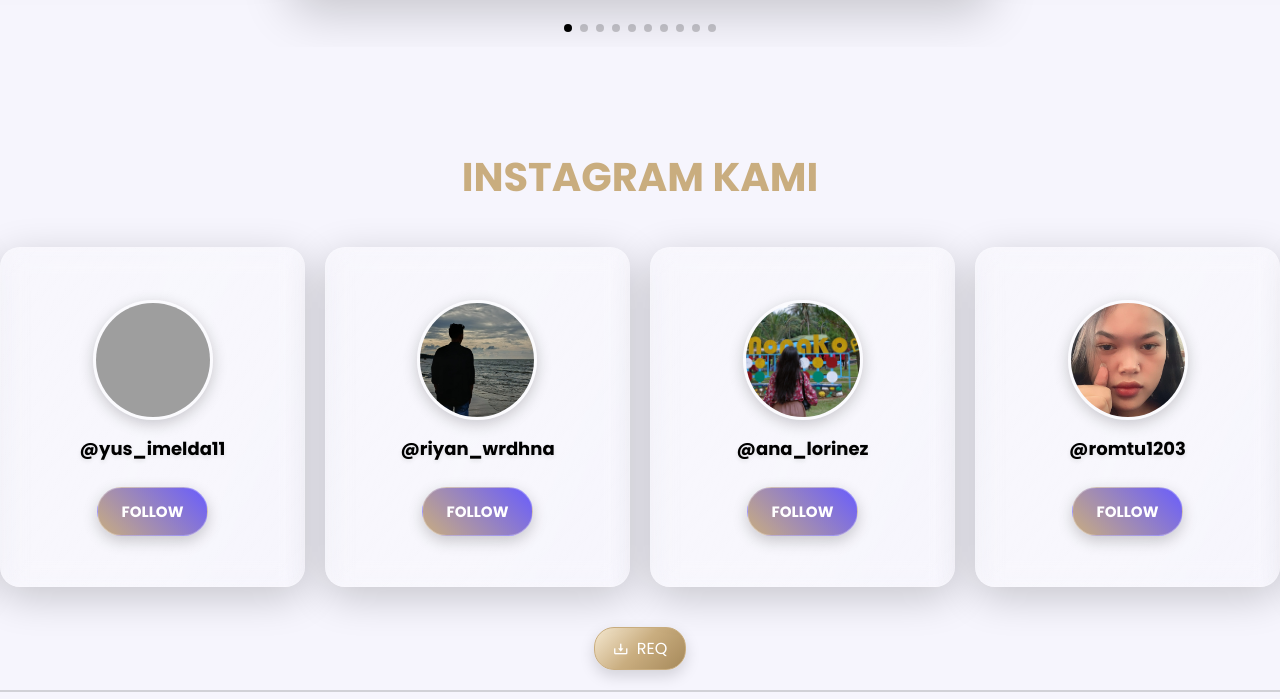
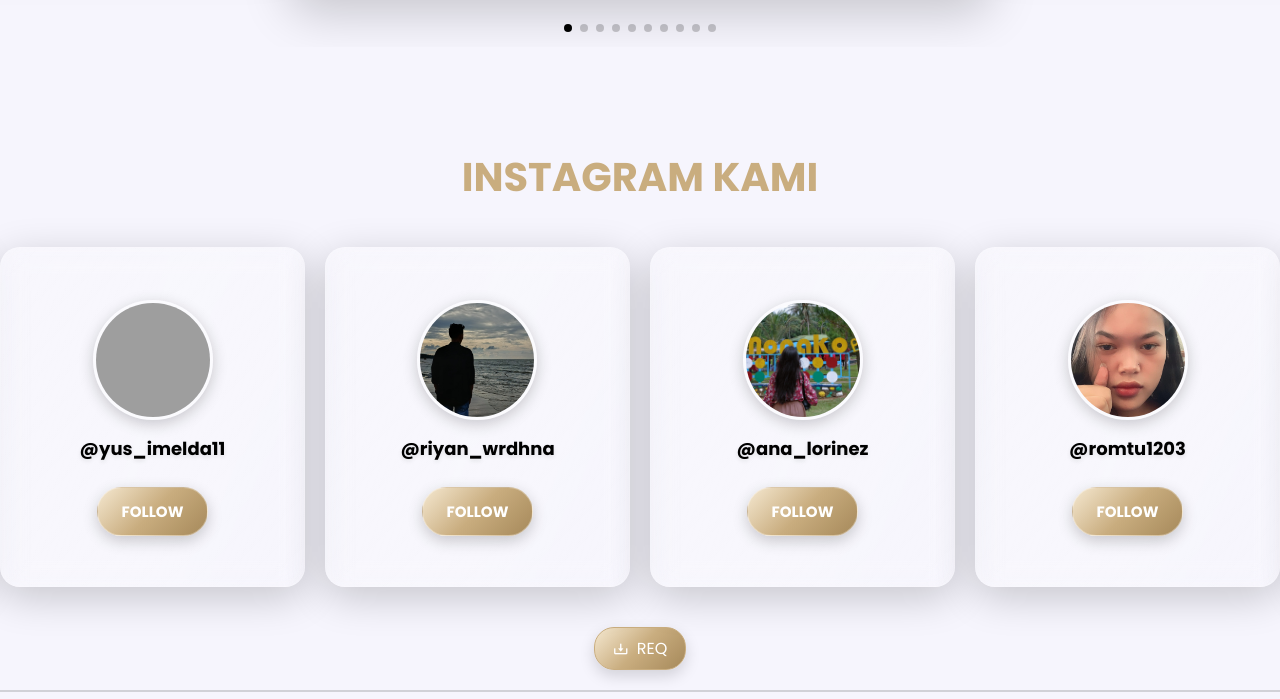
Before and after one commit to RiyanWardhana22/psik23b-v5.2, a website: page gallery/index.html in a window 1280 px wide. Shown: the part 653-1352 px from the top of the page. Drawn offline with nearby package versions, Linux system fonts and the light colour scheme; grey boxes are pictures that could not be loaded.

Commit message:
Fix: Button Follow

```diff
--- a/gallery/gallery.css
+++ b/gallery/gallery.css
@@ -224,7 +224,7 @@
 
 .follow-btn {
   padding: 12px 24px;
-  background: linear-gradient(45deg, var(--main-color), #685cfe);
+  background: var(--gradient);
   font-size: 1.5rem;
   color: #fff;
   font-weight: 700;
@@ -257,9 +257,9 @@
 }
 
 .follow-btn:hover {
-  background: linear-gradient(45deg, #685cfe, var(--main-color));
+  background: var(--gradient);
   color: #fff;
-  box-shadow: 0 0 25px rgba(104, 92, 254, 0.7);
+  box-shadow: 0 0 25px var(--main-color);
   border-color: rgba(255, 255, 255, 0.5);
 }
 
```
